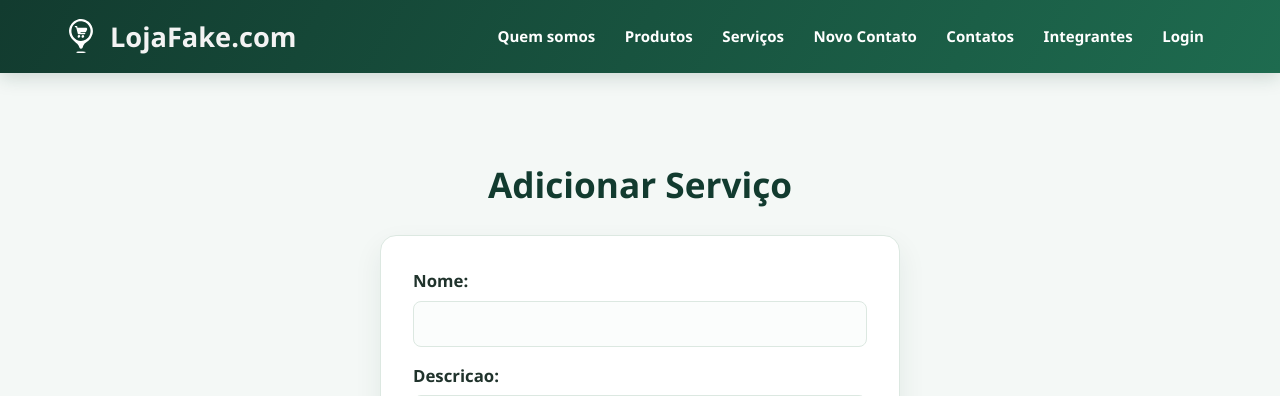
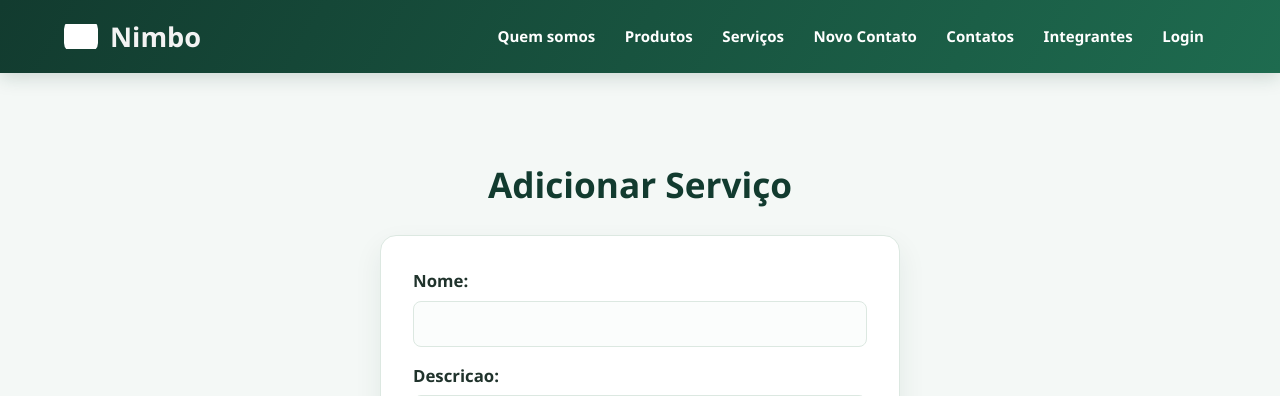
Before and after one commit to Carlosjun1or/DevWeb3, a Django app: page /add-servico in a window 1280 px wide. Shown: the top 396 px of the page. Run offline with Django 5.2, Linux system fonts and the light colour scheme; data comes from the database, SQL or seed files in the repository; parts of the project's set-up code (start-up, migrations or seed data) failed here and were passed over; grey boxes are pictures that could not be loaded.

Commit message:
chore(ap): atualizar identidade visual para Nimbo
Atualiza o título, o nome da marca e o favicon do template principal da aplicação ap para usar a identidade visual Nimbo.

```diff
--- a/trabalho01/ap/templates/template.html
+++ b/trabalho01/ap/templates/template.html
@@ -6,8 +6,8 @@
 <head>
     <meta charset="UTF-8">
     <meta name="viewport" content="width=device-width, initial-scale=1.0">
-    <title>{% block titulo %} LojaFake.com {% endblock %}</title>
-    <link rel="icon" type="image/svg+xml" href="{% static 'images/mercado.svg' %}">
+    <title>{% block titulo %} Nimbo {% endblock %}</title>
+    <link rel="icon" type="image/svg+xml" href="{% static 'images/logo.svg' %}">
     <link rel="stylesheet" href="{% static 'css/style.css' %}">
     {% block estilos %}{% endblock %}
 </head>
@@ -16,8 +16,8 @@
     <header>
         <a href="{% url 'produtos' %}" class="brand-link" aria-label="Ir para a página inicial">
             <div class="brand">
-                <img src="{% static 'images/mercado.svg' %}" alt="Ícone de mercearia" class="brand-icon">
-                <h1>LojaFake.com</h1>
+                <img src="{% static 'images/logo.svg' %}" alt="Nimbo" class="brand-icon">
+                <h1>Nimbo</h1>
             </div>
         </a>
         <nav>
```
